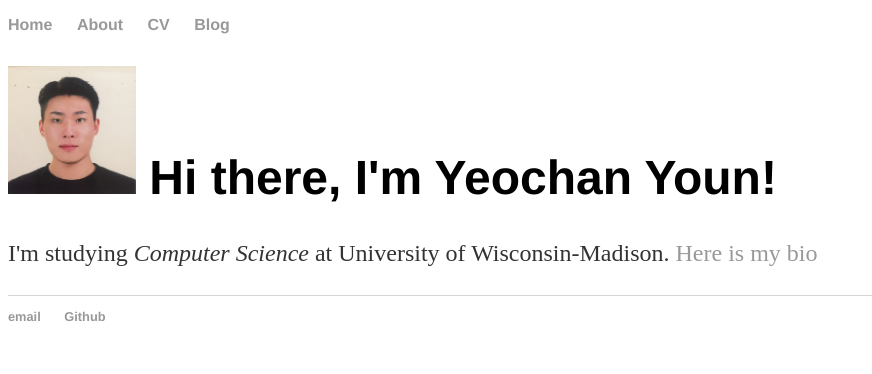
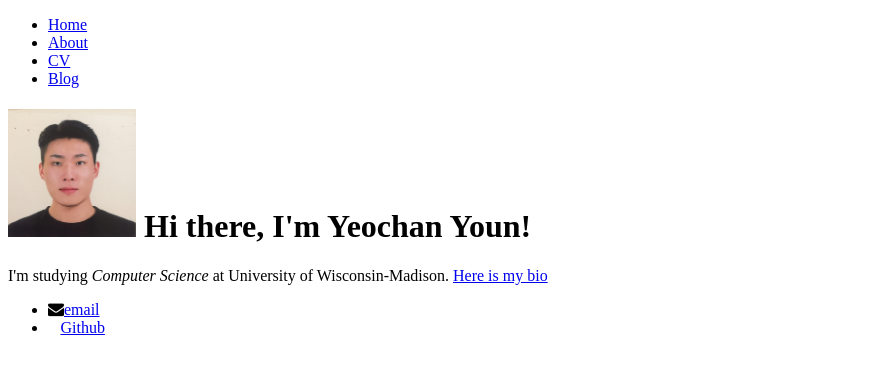
Before and after one commit to YeochanYoun119/YeochanYoun119.github.io, a Jekyll site: the page built from index.html, in a window 1280 px wide. Shown: the top 374 px of the page, without its empty margins (0-872 px from the left). Built offline with Jekyll 4.4.1, drawn with Linux system fonts in a browser that asks for light colours; nearby versions of some CDN libraries.

Commit message:
Update default.html

```diff
--- a/_layouts/default.html
+++ b/_layouts/default.html
@@ -3,7 +3,7 @@
 		<head>
 			<title>{{ page.title }}</title>
 			<!-- link to main stylesheet -->
-			<link rel="stylesheet" type="text/css" href="/css/main.css">
+			<link href="//maxcdn.bootstrapcdn.com/font-awesome/4.2.0/css/font-awesome.min.css" rel="stylesheet">
 		</head>
 		<body>
 			<nav>
```
